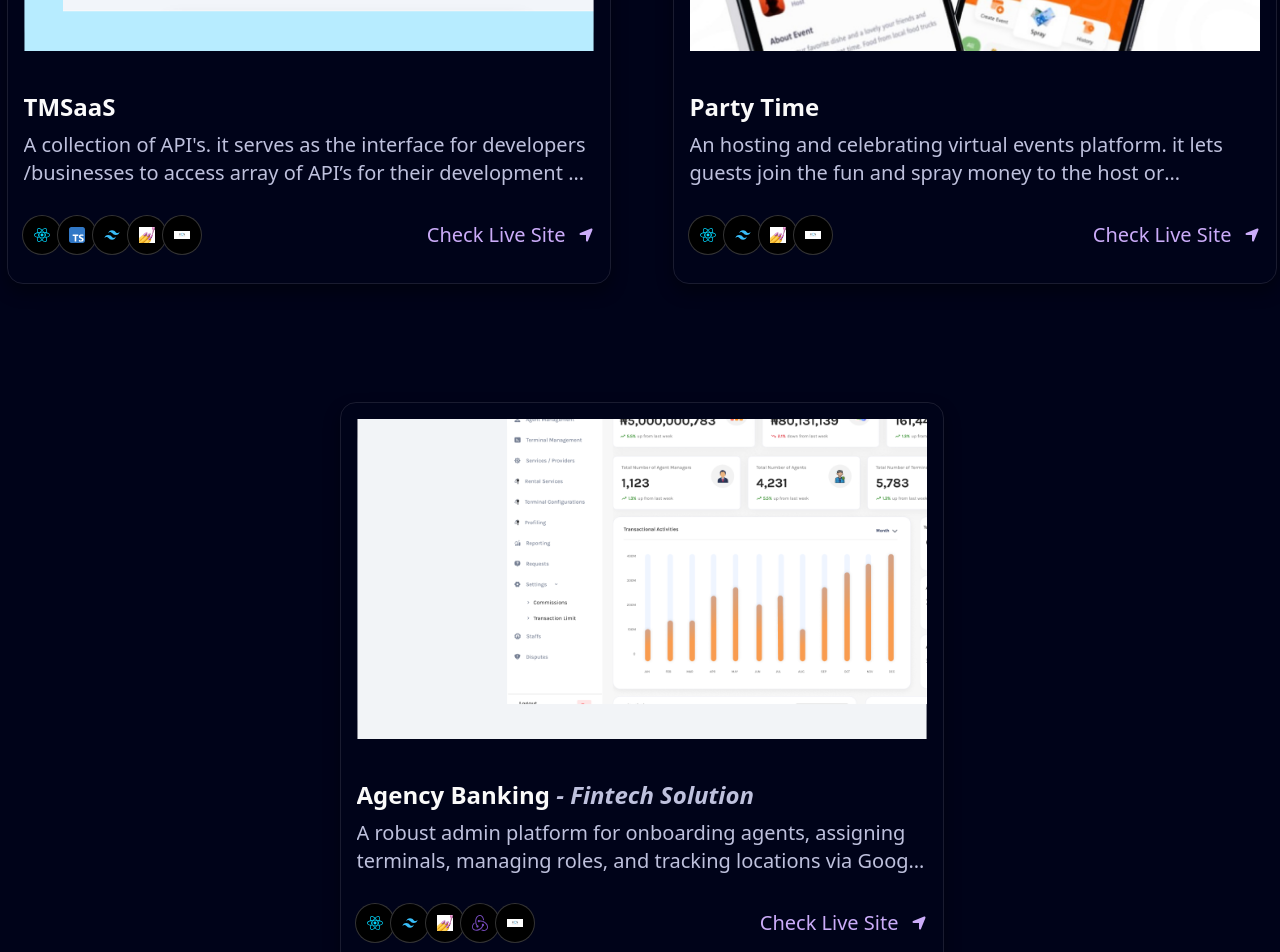
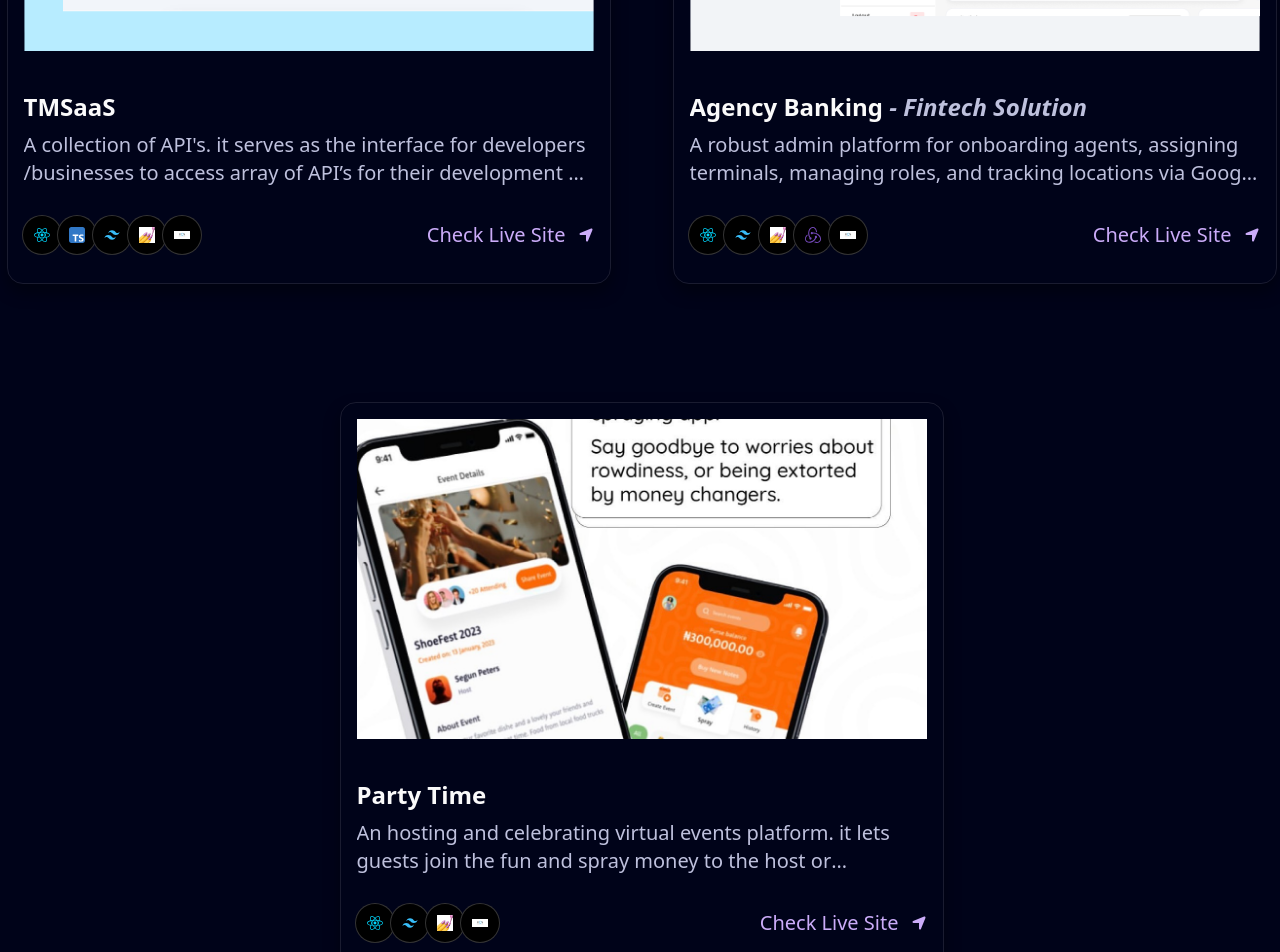
Before and after one commit to emmanuelokorie1/portfolio-v2, a Next.js app: page /projects in a window 1280 px wide. Shown: the part 1340-2292 px from the top of the page. Built offline with nearby package versions, Linux system fonts and the light colour scheme.

Commit message:
update: projects

```diff
--- a/data/index.ts
+++ b/data/index.ts
@@ -117,23 +117,7 @@ export const projects = [
       "/stacks/styled.jpeg",
       "/stacks/aos.jpeg",
     ],
-    // link: "https://saas.tm30.net/",
-    show: false,
-  },
-  {
-    id: 4,
-    title: "Party Time",
-    // des2: "Telecommunication Infrastructure",
-    des: "An hosting and celebrating virtual events platform. it lets guests join the fun and spray money to the host or attendees",
-    img: "/projects/party.png",
-    iconLists: [
-      "/re.svg",
-      // "/ts.svg",
-      "/tail.svg",
-      "/stacks/styled.jpeg",
-      "/stacks/aos.jpeg",
-    ],
-    // link: "https://partytime.ng/",
+    link: "https://saas.tm30.net/",
     show: false,
   },
 
@@ -150,7 +134,23 @@ export const projects = [
       "/stacks/redux.svg",
       "/stacks/aos.jpeg",
     ],
-    // link: "https://hopesuperagent.tm30.net/",
+    link: "https://tm30superagent.tm30.net/",
+    show: false,
+  },
+  {
+    id: 4,
+    title: "Party Time",
+    // des2: "Telecommunication Infrastructure",
+    des: "An hosting and celebrating virtual events platform. it lets guests join the fun and spray money to the host or attendees",
+    img: "/projects/party.png",
+    iconLists: [
+      "/re.svg",
+      // "/ts.svg",
+      "/tail.svg",
+      "/stacks/styled.jpeg",
+      "/stacks/aos.jpeg",
+    ],
+    link: "https://partytime.ng/",
     show: false,
   },
   // {
```
